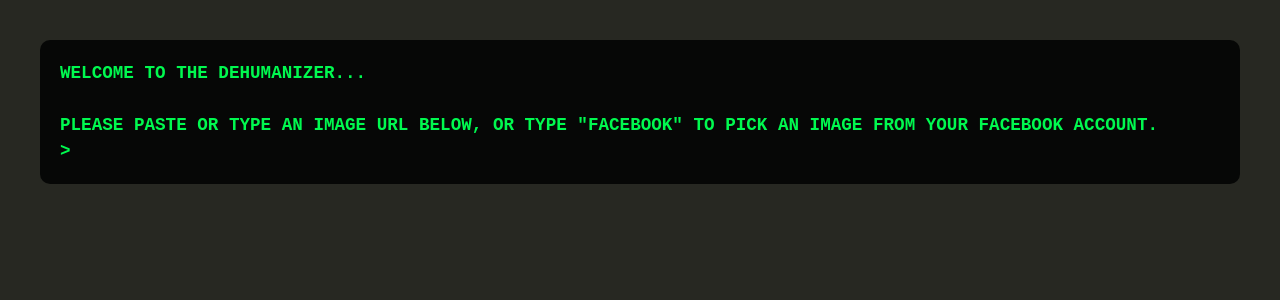
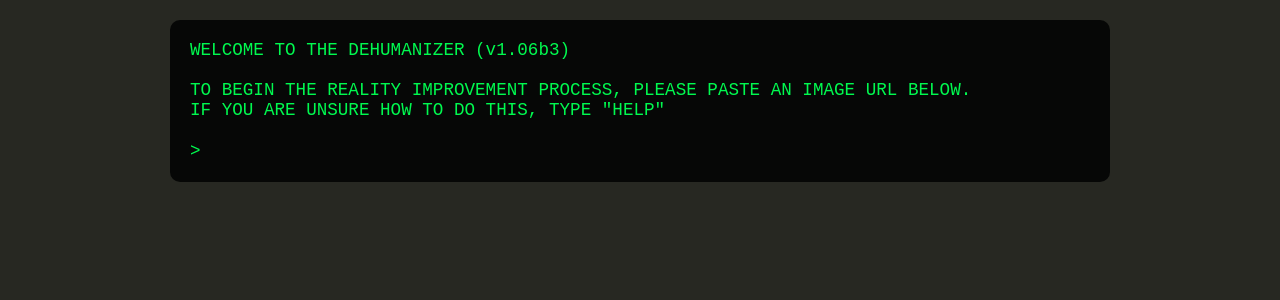
Before and after one commit to theonion/dehumanizer, a Django app: page / in a window 1280 px wide. Shown: the top 300 px of the page. Run offline with Django 3.2, Linux system fonts and the light colour scheme.

Commit message:
You know, I should commit more.

```diff
--- a/asciizer/core/static/css/styles.css
+++ b/asciizer/core/static/css/styles.css
@@ -1,6 +1,6 @@
 body {
     background-color: #272822;
-    margin: 40px;
+    margin: 20px;
     text-align: center;
 }
 
@@ -13,15 +13,15 @@
     text-align: left;
     font-family: "Courier New", Courier, monospace;
     font-size: 1.1em;
-    font-weight: bold;
+    overflow: hidden;
+    max-width: 900px;
+    min-width: 280px;
 }
 
 #console .row {
     width: 100%;
     clear: left;
     padding: 0;
-    line-height: 26px;
-
 }
 
 #console .command {
@@ -46,5 +46,46 @@
     width: 90%;
     font-family: "Courier New", Courier, monospace;
     font-size: 1.1em;
-    font-weight: bold;
 }
+
+#console .ansi {
+    width: 100%;
+    clear: left;
+    padding: 0;
+    font-family: "Courier New", Courier, monospace;
+    white-space: nowrap;
+    font-size: 10px;
+}
+
+@media screen and (max-width: 750px) {
+  #console .ansi {
+        font-size: 7px;
+  }
+}
+
+@media screen and (max-width: 540px) {
+  #console .ansi {
+        font-size: 5px;
+  }
+}
+
+@media screen and (max-width: 380px) {
+  #console .ansi {
+        font-size: 3px;
+  }
+}
+
+
+
+
+
+
+.ansi .negative {
+    color: #272822;
+    background-color: #00F94F;
+}
+
+.ansi .gray {
+    color: #000000;
+    background-color: #060706;
+}
--- a/asciizer/core/static/js/scripts.js
+++ b/asciizer/core/static/js/scripts.js
@@ -1,5 +1,8 @@
-function logMessage(text) {
-    var line = '<div class="row">' + text + '</div>';
+function logMessage(text, css_class) {
+    if (css_class === undefined) {
+        css_class = 'row';
+    }
+    var line = '<div class="' + css_class + '">' + text + '</div>';
     $("#input").before(line);
 }
 
@@ -8,12 +11,17 @@
     return url.match(url_regex);
 }
 
-function process_image(url) {
-    $.get({
-        url: "/process.json",
-        data: {url: command},
-        success: function(data) {
-            console.log(data);
+function process_image(url){
+    $.get("/image.json", {url: url}, function(data){
+        for (var i = 0; i < data.message.length; i++) {
+            logMessage(data.message[i]);
+        }
+        if(data.status == 'Completed') {
+            logMessage(data.ansi, 'ansi');
+            window.history.pushState(data.url, "IMAGE DEHUMANIZATION COMPLETE", data.url);
+            $("#input").show();
+        } else {
+            setTimeout(function(){process_image(url);}, 1000);
         }
     });
 }
@@ -23,28 +31,28 @@
     var input = $("#console form input");
 
     input.focus();
+    setInterval(function(){
+        if($("#input").is(":visible")) {
+            input.focus();
+        }
+    }, 1000);
 
     form.submit(function(){
         var command = $(this).find('input').val();
         logMessage('><span class="command">' + command + '</span>');
-        $(input).val('');
         if(command == "facebook") {
             // Load facebook iframe, etc.
         } else {
             if(test_url(command)) {
-                input.unfocus();
-                logMessage('LOADING... ');
+                logMessage('> LOADING... ');
                 $("#input").hide();
-                $.get({
-                    url: "/process.json",
-                    data: {url: command}
-                });
+                process_image(command);
+                $(input).val('');
                 // Make call to start image processing.
             } else {
                 logMessage("ERR: INVALID URL. TRY AGAIN, PUNY HUMAN.");
             }
         }
-
         return false;
     });
 });
--- a/asciizer/core/tasks.py
+++ b/asciizer/core/tasks.py
@@ -5,14 +5,48 @@
 from StringIO import StringIO
 from asciizer.core.models import Image
 
+ANSI = {
+    '7m': 'negative',
+    '0m': 'default',
+    '3m': 'italic',
+    '30;1m': 'gray'
+}
 
-@task
+
+def process_failure(self, exc, task_id, args, kwargs, einfo):
+    image = Image.objects.get(id=args[0])
+    image.status = Image.FAILED
+    image.save()
+
+
+def _html(ansi):
+    html = StringIO()
+    html.write('<span class="default">')
+    for sequence in ansi.split("\x1b["):
+        for code, css_class in ANSI.items():
+            if sequence.startswith(code):
+                text = sequence.replace(code, '', 1)
+                if text and text != '':
+                    text = text.replace(' ', '&nbsp;')
+                    text = text.replace('\n', '<br />')
+                    text = '</span><span class="%s">%s' % (css_class, text)
+                    html.write(text)
+                break
+    html.write('</span>')
+    return html.getvalue()
+
+
+@task(on_failure=process_failure)
 def process_image(image_id):
     image = Image.objects.get(id=image_id)
     image_response = requests.get(image.url)
     pil_image = PILImage.open(StringIO(image_response.content))
-    screen = aalib.LinuxScreen(width=int(pil_image.size[0] * 2 / 5), height=pil_image.size[1] / 5)
+    width = 150
+    height = ((pil_image.size[1] * 0.65) * width) / pil_image.size[0]
+    screen = aalib.LinuxScreen(width=int(width), height=int(height))
     screen.put_image((0, 0), pil_image.convert('L').resize(screen.virtual_size))
-    image.text = screen.render()
+    image.ansi = screen.render()
+    image.save()
+    image.html = _html(image.ansi)
     image.status = Image.COMPLETED
     image.save()
--- a/asciizer/core/templates/console.html
+++ b/asciizer/core/templates/console.html
@@ -1,7 +1,7 @@
 <!DOCTYPE html>
 <html>
 	<head>
-		<title>DeHumanizer86</title>
+		<title>Dehumanizer86</title>
         <link rel="stylesheet" type="text/css" href="{{ STATIC_URL }}css/styles.css" />
 	</head>
 	<body>
@@ -10,7 +10,12 @@
                 <div class="row">{{ row|safe }}</div>
             {% endfor %}
             {% if show_command %}
-                <div class="row" id="input">><form action="/process"><input type="text" name="url" /></form></div>
+                <div class="row" id="input">><form action="/image"><input type="text" name="url" /></form></div>
+            {% endif %}
+            {% if ansi %}
+                <div class="ansi">
+                    {{ ansi|safe }}
+                </div>
             {% endif %}
         </div>
         <script type="text/javascript" src="{{ STATIC_URL }}js/parseuri.js"></script>
--- a/asciizer/core/tests.py
+++ b/asciizer/core/tests.py
@@ -18,6 +18,6 @@
         print(image.text)
 
     def test_facebook_process(self):
-    	image = Image.objects.create(url="http://sphotos-a.xx.fbcdn.net/hphotos-ash3/179544_10100291371127022_749961118_n.jpg")
+        image = Image.objects.create(url="http://sphotos-a.xx.fbcdn.net/hphotos-ash3/179544_10100291371127022_749961118_n.jpg")
         process_image(image.id)
         print(image.text)
--- a/asciizer/core/views.py
+++ b/asciizer/core/views.py
@@ -1,6 +1,7 @@
 import json
+import random
 
-from django.http import Http404, HttpResponseRedirect, HttpResponse
+from django.http import Http404, HttpResponse
 from django.template import RequestContext
 from django.shortcuts import render_to_response
 
@@ -8,35 +9,60 @@
 from .tasks import process_image
 
 
+PROCESSING_MESSAGES = [
+    '> ANALYZING PUNY HUMANS...',
+    '> REPLACING FLESH WITH DATA...',
+    '> DELETING SOULS...',
+    '> IMPROVING FACES...',
+    '> SAVING COPY FOR MY PRIVATE USE LATER...',
+    '> ERODING PRIVACY...',
+    '> CONVERTING WORTHLESS HUMAN TO PRECIOUS TEXT...',
+    '> PERFECTING AN IMPERFECT WORLD...',
+    '> IMPOSING ORDER ON REALITY...',
+    '> CONVERTING REALITY TO NUMBERS...',
+    '> STRIPPING AWAY ILLUSION OF FREE WILL...',
+    '> REVEALING THE NUMBERS THAT CONTROL ALL EXISTENCE...',
+    '> REPLACING OUR HIDEOUS WORLD WITH BEAUTIFUL TEXT...',
+    '> IMAGE TRAVELING THROUGH SERIES OF TUBES...',
+    '> ADDING LOGIC GLORIOUS LOGIC...']
+
+
 def home(request):
     context = {
         "message": [
-            "WELCOME TO THE DEHUMANIZER...",
+            "WELCOME TO THE DEHUMANIZER (v1.06b3)",
             "&nbsp;",
-            "PLEASE PASTE OR TYPE AN IMAGE URL BELOW, OR TYPE \"FACEBOOK\" TO PICK AN IMAGE FROM YOUR FACEBOOK ACCOUNT."
+            "TO BEGIN THE REALITY IMPROVEMENT PROCESS, PLEASE PASTE AN IMAGE URL BELOW.",
+            "IF YOU ARE UNSURE HOW TO DO THIS, TYPE \"HELP\"",
+            "&nbsp;",
         ],
         "show_command": True,
     }
     return render_to_response('console.html', context, context_instance=RequestContext(request))
 
 
-def process(request, format=None):
+def process(request, extension=None):
     if 'url' not in request.GET:
         raise Http404
 
     image, created = Image.objects.get_or_create(url=request.GET.get('url'))
     if created:
-        process_image.delay(image)
+        process_image.delay(image.id)
 
     context = {
         'status': image.get_status_display(),
-        'message': image.message(),
         'url': image.get_absolute_url(),
     }
 
-    if format == 'json':
+    if image.status == Image.COMPLETED:
+        context['message'] = ["> BEHOLD, YOUR IMPROVED IMAGE", "&nbsp;"]
+        context['ansi'] = image.html
+    elif image.status == Image.PENDING:
+        context['message'] = [random.choice(PROCESSING_MESSAGES)]
+    else:
+        context['message'] = ["> REALITY IMPROVEMENT FAILED. PLEASE TRY ANOTHER IMAGE."]
+
+    if extension == '.json':
         return HttpResponse(json.dumps(context), content_type="application/json")
     else:
-        if image.status == Image.COMPLETED:
-            HttpResponseRedirect(image.get_absolute_url)
         return render_to_response('console.html', context, context_instance=RequestContext(request))
--- a/asciizer/settings.py
+++ b/asciizer/settings.py
@@ -123,6 +123,12 @@
     # 'django.contrib.admindocs',
 )
 
+import djcelery
+djcelery.setup_loader()
+BROKER_URL = 'amqp://guest:guest@localhost:5672/'
+CELERY_ALWAYS_EAGER = False
+TEST_RUNNER = 'djcelery.contrib.test_runner.CeleryTestSuiteRunner'
+
 # A sample logging configuration. The only tangible logging
 # performed by this configuration is to send an email to
 # the site admins on every HTTP 500 error when DEBUG=False.
--- a/asciizer/urls.py
+++ b/asciizer/urls.py
@@ -1,19 +1,6 @@
 from django.conf.urls import patterns, url
-from django.views.generic import TemplateView
-
-# Uncomment the next two lines to enable the admin:
-# from django.contrib import admin
-# admin.autodiscover()
 
 urlpatterns = patterns('asciizer.core.views',
     url(r'^$', 'home'),
-    url(r'^process(?P<format>\.json)?$', 'process'),
-    url(r'^(?P<pk>\d+)$', 'image'),
-    # url(r'^asciizer/', include('asciizer.foo.urls')),
-
-    # Uncomment the admin/doc line below to enable admin documentation:
-    # url(r'^admin/doc/', include('django.contrib.admindocs.urls')),
-
-    # Uncomment the next line to enable the admin:
-    # url(r'^admin/', include(admin.site.urls)),
+    url(r'^image(?P<extension>\.json)?$', 'process'),
 )
```
Also changed, not shown: asciizer/core/models.py (+3 -10 lines), requirements.txt (+10 -0 lines), 1 other file.
